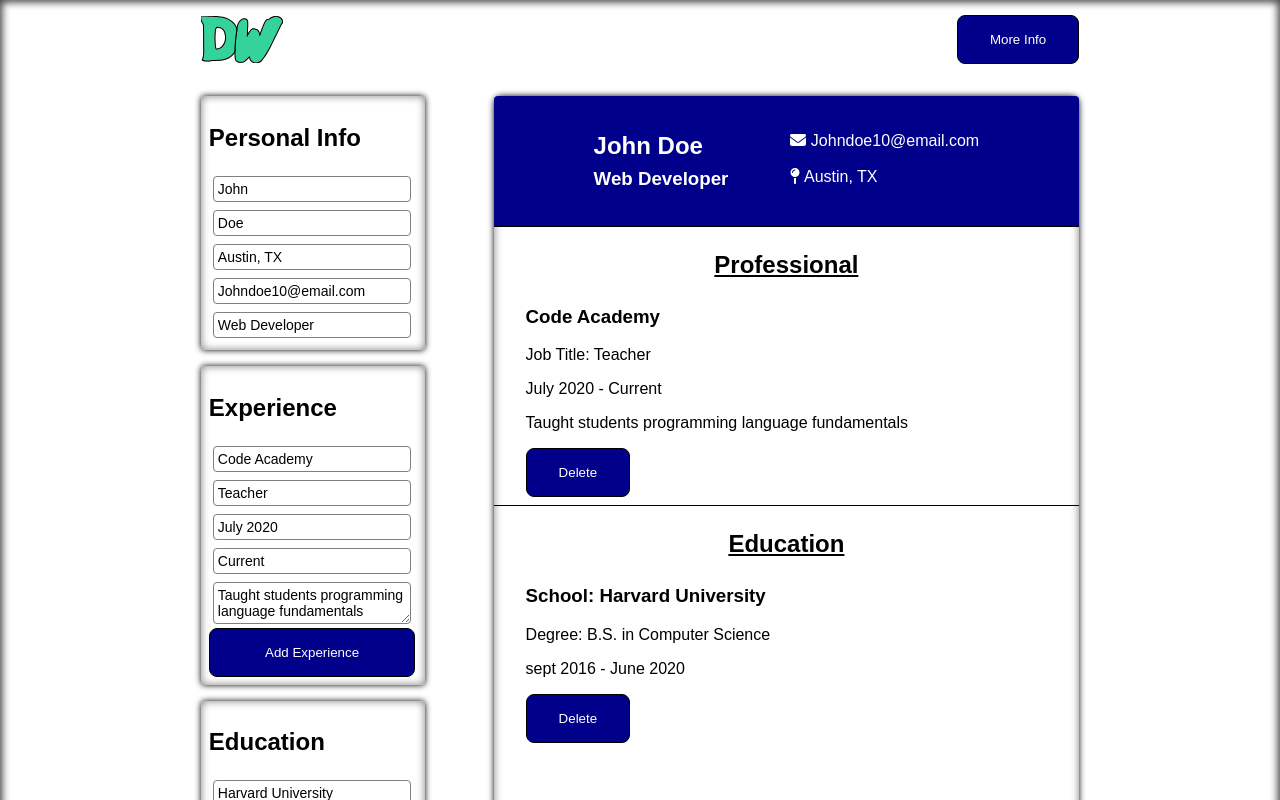
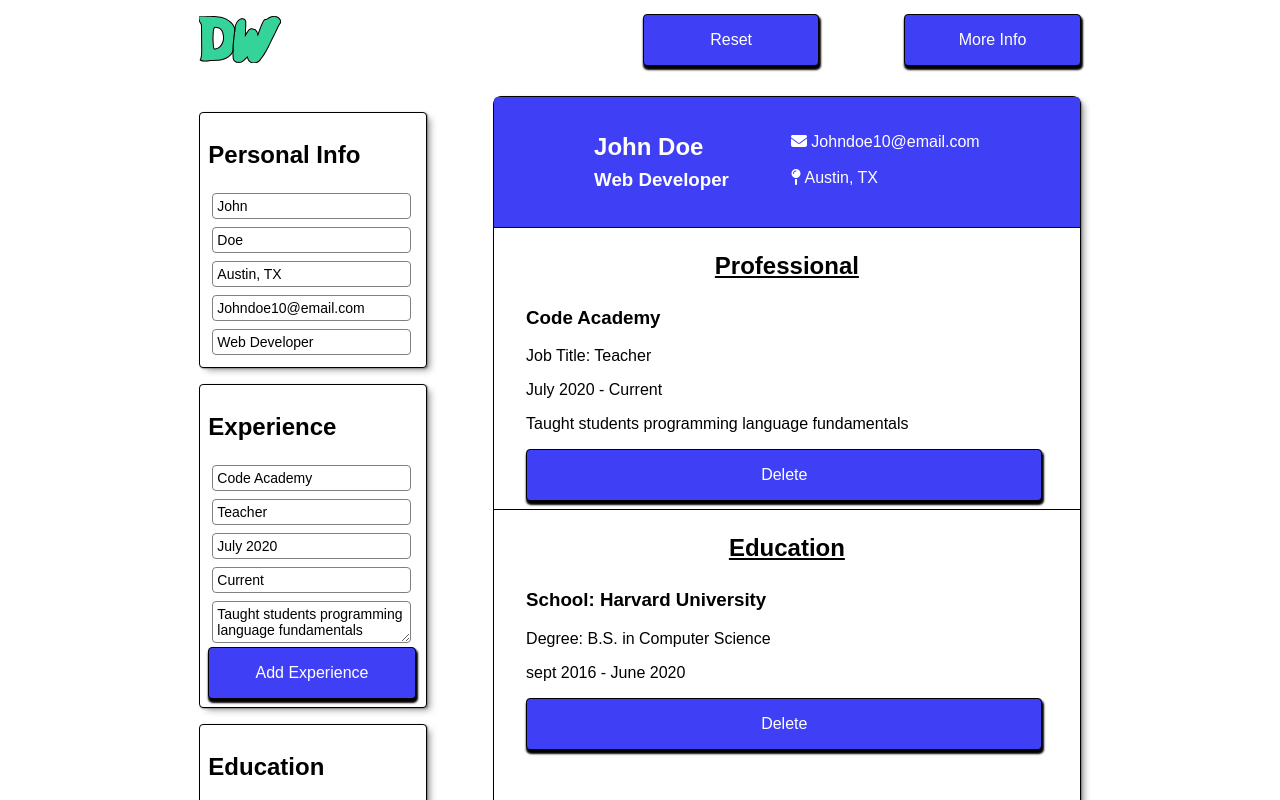
Before and after one commit to Dillonpw/cv-template, a React (Vite) app: page / in a window 1280 px wide. Shown: the top 800 px of the page. Built offline with nearby package versions, Linux system fonts and the light colour scheme.

Commit message:
style changes

```diff
--- a/src/content.jsx
+++ b/src/content.jsx
@@ -121,9 +121,7 @@ export default function Content() {
                         />
                         <button onClick={addEducation}>Add Education</button>
                     </div>
-                    <button onClick={() => window.location.reload()}>
-                        Reset
-                    </button>
+
                 </div>
                 <div className="templateSection">
                     <InfoTemplate personalInfo={personalInfo} />
--- a/src/form/form.css
+++ b/src/form/form.css
@@ -17,17 +17,6 @@ textarea {
     font-size: 14px;
 }
 
-.infoFormBox,
-.workFormBox,
-.edFormBox {
-    box-shadow: 0 0 6px 0px, inset 0 0 8px grey;
-    border: none;
-}
-
-.workFormBox > button {
-    width: 99%;
-}
-
 .edFormBox > button {
     width: 99%;
 }
--- a/src/header.jsx
+++ b/src/header.jsx
@@ -5,14 +5,22 @@ export default function Header() {
         e.preventDefault();
         e.stopPropagation();
         alert(
-            "fill out the inputs as you see fit, and watch your personal information populate automatically \nThen move down to the experience and education fields and submit when you're ready\nThis is meant to be used as a draft to put ideas onto \"paper\" not as a real resume.\n Use 'command + P' or 'ctrl + p' to print yout template"
+            "fill out the inputs as you see fit, and watch your Personal Info populate automatically \nThen move down to the Experience and Education fields and submit when you're ready\nThis is meant to be used as a draft to put ideas onto \"paper\" not as a real resume.\n Use 'command + P' or 'ctrl + p' to print yout template"
         );
     }
     return (
         <div className="header">
             <img src={logo} alt="Logo" />
             <h1>CV Template</h1>
-            <button onClick={handleMoreInfo}>More Info</button>
+            <button
+                className="headBtn"
+                onClick={() => window.location.reload()}
+            >
+                Reset
+            </button>
+            <button className="headBtn" onClick={handleMoreInfo}>
+                More Info
+            </button>
         </div>
     );
 }
--- a/src/index.css
+++ b/src/index.css
@@ -1,6 +1,9 @@
 :root {
     font-family: sans-serif;
     font-size: 16px;
+    --shadow-color: 0deg 0% 45%;
+    --shadow-elevation-low: 1px 0.8px 1.5px hsl(var(--shadow-color) / 0.77),
+        5px 3.9px 7.2px -2.4px hsl(var(--shadow-color) / 0.78);
 }
 
 html,
@@ -13,9 +16,7 @@ body {
     margin: 0;
     padding: 0;
     box-sizing: border-box;
-    overflow-x: hidden;
     overscroll-behavior: none;
-    box-shadow: inset 0 0 10px rgb(75, 75, 75);
 }
 
 .header {
@@ -26,6 +27,10 @@ body {
     margin-bottom: 1rem;
     color: white;
     border-radius: 0.5rem;
+}
+
+.headBtn {
+    width: 20%;
 }
 
 .cvTemplate {
@@ -47,7 +52,8 @@ body {
     grid-area: 1/2/2/4;
     margin-right: 2rem;
     background-color: white;
-    box-shadow: 0 0 6px 0px, inset 0 0 8px grey;
+    border: 1px solid black;
+    box-shadow: var(--shadow-elevation-low);
     max-width: fit-content;
     height: 900px;
     border-radius: 0.5rem;
@@ -72,7 +78,29 @@ body {
     border-radius: 0.25rem;
     padding: 0.5rem;
     background-color: white;
-    box-shadow: 0px 3px 6px 0px;
+    box-shadow: var(--shadow-elevation-low);
+}
+
+button {
+    width: 99%;
+    font-size: 16px;
+    cursor: pointer;
+    border: 1px solid black;
+    border-radius: 0.25rem;
+    background-color: rgb(63, 63, 245);
+    box-shadow: 1px 3px 2px 1px black;
+    color: white;
+    display: flex;
+    flex-direction: column;
+    padding: 1rem 1rem;
+    align-items: center;
+    user-select: none;
+    transition: box-shadow 0.2s, transform 0.2s;
+}
+
+button:hover {
+    box-shadow: 0px 2px 2px 0px;
+    transform: translateY(2px);
 }
 
 .footer {
@@ -89,20 +117,6 @@ body {
 
 #profile-link {
     padding: 0.2rem;
-}
-
-button {
-    padding: 1rem 2rem;
-    color: white;
-    background-color: darkblue;
-    border-radius: 0.5rem;
-    border: 1px solid black;
-    cursor: pointer;
-}
-
-button:hover {
-    background-color: #1d4ed8;
-    transform: scale(1.05);
 }
 
 @media screen and (max-width: 768px) {
@@ -144,6 +158,7 @@ button:hover {
     button {
         width: 26%;
         margin: 0.5rem;
+        border-radius: 0.25rem;
     }
 }
 
@@ -164,14 +179,17 @@ button:hover {
         display: none;
     }
 
-    .infoDisplay {
-        background-color: darkblue;
+    html,
+    body {
+        padding: 0;
+        margin: 0;
+        color: black;
     }
-
-    .root {
-        display: flex;
-        align-items: center;
-        justify-content: center;
-        flex-direction: column;
+    .templateSection {
+        width: 100vw;
+        height: 100vh;
+        margin: 0;
+        padding: 0;
+        box-sizing: border-box;
     }
 }
--- a/src/template/template.css
+++ b/src/template/template.css
@@ -5,7 +5,7 @@
 }
 
 .infoDisplay {
-    background-color: darkblue;
+    background-color: rgb(63, 63, 245);
     color: white;
     display: grid;
     grid-template-columns: 1fr 1fr;
```
